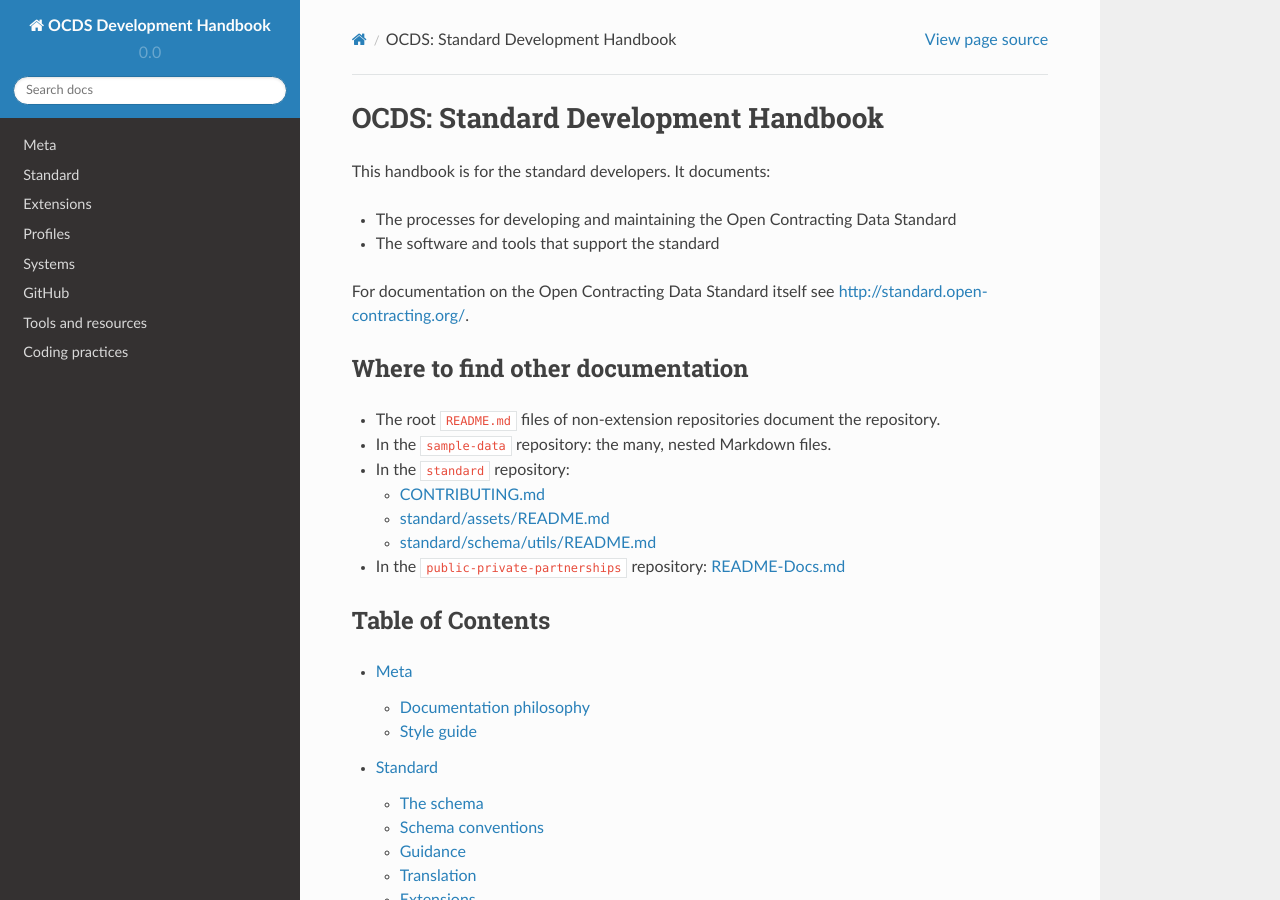
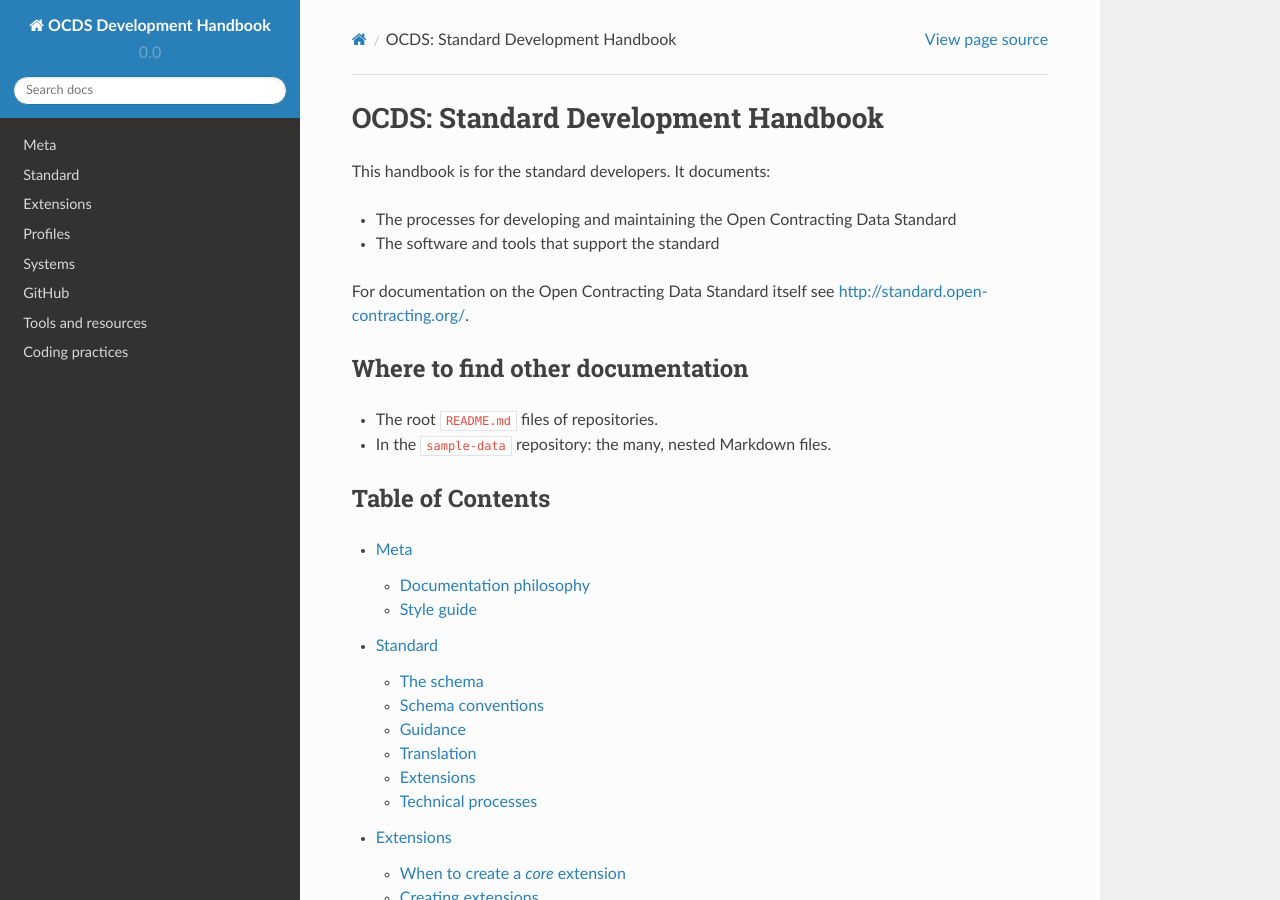
Before and after one commit to open-contracting/standard-development-handbook, a Sphinx documentation site: the page built from docs/index.md, in a window 1280 px wide and 900 px high. Built offline with Sphinx 7.4.7 and the Read the Docs theme 2.0.0, drawn with Linux system fonts in a browser that asks for light colours.

Commit message:
Remove references to old docs

```diff
--- a/docs/index.md
+++ b/docs/index.md
@@ -9,13 +9,8 @@
 
 ## Where to find other documentation
 
-* The root `README.md` files of non-extension repositories document the repository.
+* The root `README.md` files of repositories.
 * In the `sample-data` repository: the many, nested Markdown files.
-* In the `standard` repository:
-  * [CONTRIBUTING.md](https://github.com/open-contracting/standard/blob/HEAD/CONTRIBUTING.md)
-  * [standard/assets/README.md](https://github.com/open-contracting/standard/blob/HEAD/standard/assets/README.md)
-  * [standard/schema/utils/README.md](https://github.com/open-contracting/standard/blob/HEAD/standard/schema/utils/README.md)
-* In the `public-private-partnerships` repository: [README-Docs.md](https://github.com/open-contracting/public-private-partnerships/blob/master/README-Docs.md)
 
 ## Table of Contents
 
```
